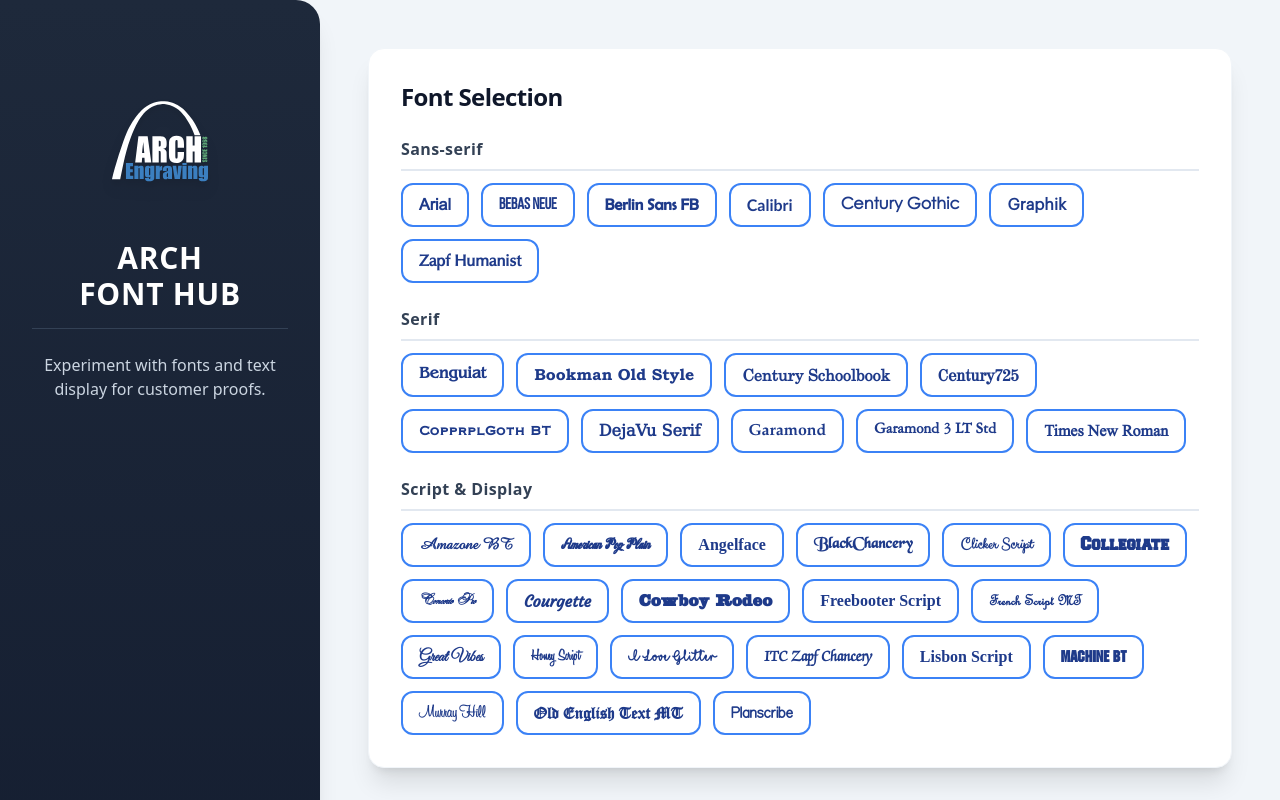
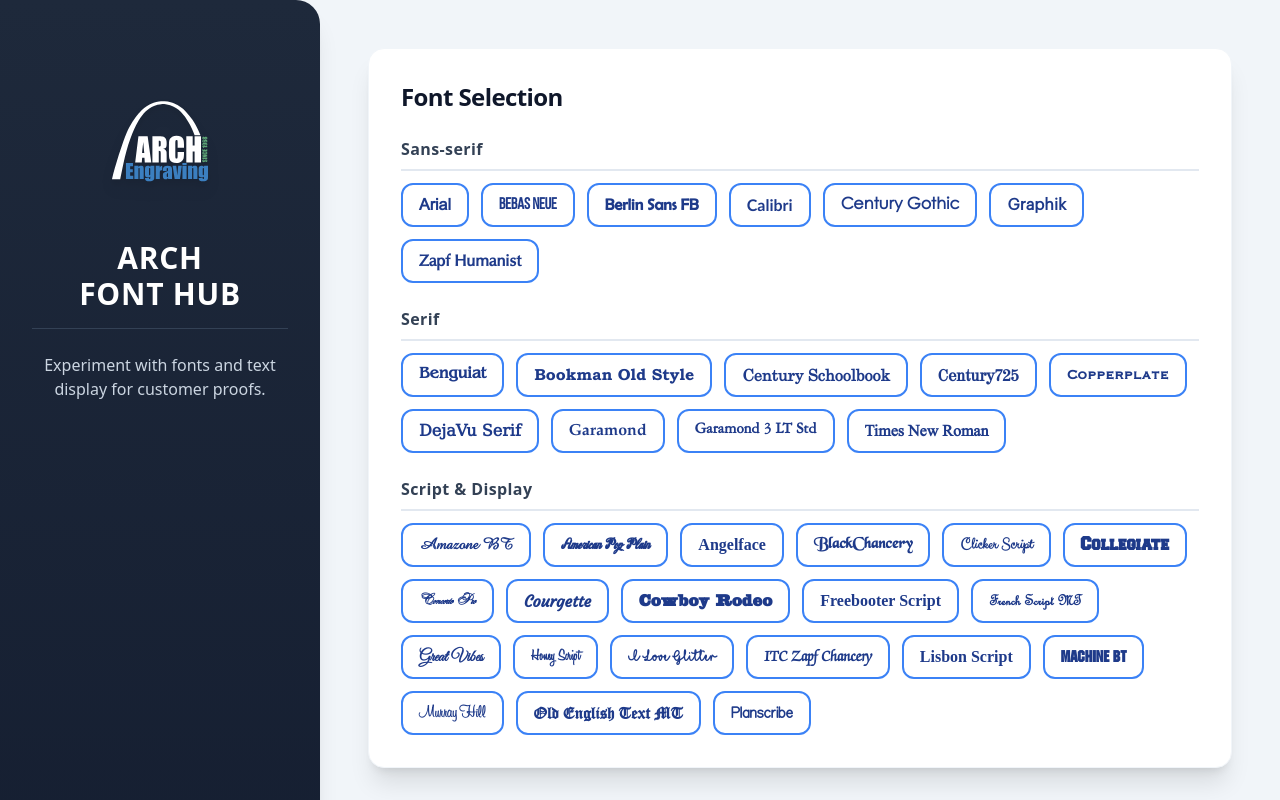
Before and after one commit to Arch-Tom/archfonthub, a React (Vite) app: page / in a window 1280 px wide. Shown: the top 800 px of the page. Built offline with nearby package versions, Linux system fonts and the light colour scheme; a web font is replaced by a local one.

Commit message:
Updating font names on display

```diff
--- a/src/App.jsx
+++ b/src/App.jsx
@@ -40,7 +40,7 @@
             { name: 'Bookman Old Style', styles: { bold: 'BookmanOldStyle-Bold', boldItalic: 'BookmanOldStyle-BoldItalic', italic: 'BookmanOldStyle-Italic' } },
             { name: 'Century Schoolbook', styles: { regular: 'CenturySchoolbook', bold: 'CenturySchoolbook-Bold', boldItalic: 'CenturySchoolbook-BoldItalic' } },
             { name: 'Century725', styles: { roman: 'Century725BT-Roman', italic: 'Century725BT-Italic', bold: 'Century725BT-Bold', black: 'Century725BT-Black', condensed: 'Century725BT-RomanCondensed' } },
-            { name: 'CopprplGoth BT', styles: { regular: 'CopperplateGothicBT-Roman' } },
+            { name: 'Copperplate', styles: { regular: 'CopperplateGothicBT-Roman' } },
             // --- FIX: Combined DejaVu Serif and DejaVu Serif Condensed ---
             {
                 name: 'DejaVu Serif', styles: {
```
